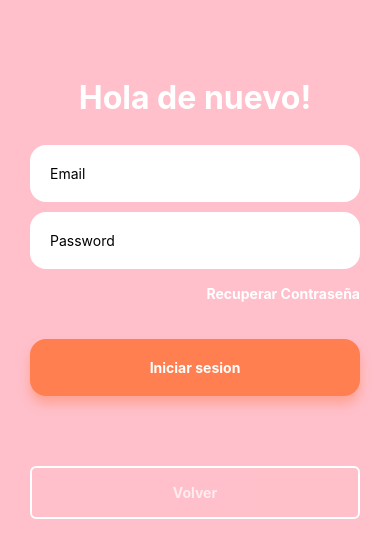
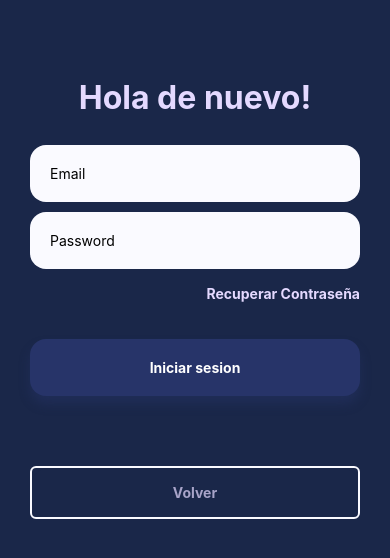
Before and after one commit to fatimaGisele/final-am-act4a-altamirano, a React Native app: screen /SignIn in a window 390 px wide. Shown: the top 558 px of the page. Built offline with nearby package versions, Linux system fonts and the light colour scheme.

Commit message:
trabajando en los estilos

```diff
--- a/Components/EventOfADay.js
+++ b/Components/EventOfADay.js
@@ -45,7 +45,7 @@ export default function EventOfADay({day,month,year,returnTo}){
 
 const styles = StyleSheet.create({
     card: {
-      backgroundColor: 'pink',
+      backgroundColor: '#1a2749',
     },
     view:{
       marginTop: 40,
@@ -56,31 +56,32 @@ const styles = StyleSheet.create({
       padding:150,
       width: '100%',
       height: '10%',
-      borderRadius: 10,
+      borderRadius: 16,
+      alignSelf:'center'
     },
     title: {
       fontSize: 30,
       fontWeight: "bold",
-      color: "#fff",
+      color: "#e4d9ff",
       marginTop: 10,
     },
     description: {
       fontSize: 16,
-      color: "#eee",
+      color: "#fafaff",
       textAlign: 'center',
       margin: 20,
     },
     date: {
       fontSize: 20,
       fontWeight: "bold",
-      color: "white",
+      color: "#e4d9ff",
       marginBottom: 10,
     },
     buttonContainer:{
       flexDirection: 'row',
       width: '100%',
       borderWidth: 2,
-      borderColor: 'white',
+      borderColor: '#fafaff',
       borderRadius: 6,
       backgroundColor:'',
       marginTop: 40,
@@ -91,9 +92,11 @@ const styles = StyleSheet.create({
       alignItems: 'center',
       padding:16,
       borderRadius: 6,
+      backgroundColor: '#1a2749',
+      opacity: '70%'
   },
   buttonText:{
       fontWeight: "bold",
-      color: 'white'
+      color: '#e4d9ff'
   }
   });
--- a/Components/Main.js
+++ b/Components/Main.js
@@ -56,7 +56,7 @@ export default function ApodCard({navigation}) {
 
 const styles = StyleSheet.create({
   card: {
-    backgroundColor: 'pink',
+    backgroundColor: '#1a2749',
   },
   view:{
     marginTop: 40,
@@ -67,31 +67,32 @@ const styles = StyleSheet.create({
     padding:150,
     width: '100%',
     height: '10%',
-    borderRadius: 10,
+    borderRadius: 16,
+    alignSelf: 'center'
   },
   title: {
     fontSize: 30,
     fontWeight: "bold",
-    color: "#fff",
+    color: "#e4d9ff",
     marginTop: 10,
   },
   description: {
     fontSize: 16,
-    color: "#eee",
+    color: "#fafaff",
     textAlign: 'center',
     margin: 20,
   },
   date: {
     fontSize: 20,
     fontWeight: "bold",
-    color: "white",
+    color: "#e4d9ff",
     marginBottom: 10,
   },
   buttonContainer:{
     flexDirection: 'row',
     width: '100%',
     borderWidth: 2,
-    borderColor: 'white',
+    borderColor: '#fafaff',
     borderRadius: 6,
     backgroundColor:'',
     marginTop: 40,
@@ -102,9 +103,11 @@ button:{
     alignItems: 'center',
     padding:16,
     borderRadius: 6,
+    backgroundColor: '#1a2749',
+    opacity: '70%'
 },
 buttonText:{
     fontWeight: "bold",
-    color: 'white'
+    color: '#e4d9ff'
 }
 });
--- a/Components/MyDatePicker.js
+++ b/Components/MyDatePicker.js
@@ -10,6 +10,7 @@ export default function MyDatePicker({navigation}){
 
    const date = new Date();
     const [hide, setHide] = useState(false);
+    const [showBtn, setShowBtn] = useState(true);
     const [visible, setVisible] = useState(false);
     const [day, setDay] =useState(date.getDate());
     const [month, setMonth] =useState(date.getMonth()+1);
@@ -23,6 +24,7 @@ export default function MyDatePicker({navigation}){
         }else{
             setMonth(selectedDate.getMonth()+1);
         }
+        setShowBtn(false);
         setVisible(false);
         setHide(true);
     }
@@ -32,6 +34,7 @@ export default function MyDatePicker({navigation}){
     }
 
     const returnTo=()=>{
+        setShowBtn(true);
         setVisible(false);
         setHide(false);
     }
@@ -42,7 +45,7 @@ export default function MyDatePicker({navigation}){
             <View style={styles.view}>
                 <View style={styles.buttonContainer}>
                     <TouchableOpacity onPress={toShow} style={styles.button}>
-                    <Text style={styles.buttonText}>Elige una fecha y descubre el evento astronomico de ese dia</Text>
+                   { !showBtn &&<Text style={styles.buttonText}>Elige una fecha y descubre el evento astronomico de ese dia</Text>}
                     </TouchableOpacity>
                     {visible && <DateTimePicker value={date}  onChange={pickDay}/>}
                     {hide && <EventOfADay day={day} month={month} year={year} returnTo={returnTo}/>}
@@ -57,7 +60,7 @@ export default function MyDatePicker({navigation}){
 
 const styles = StyleSheet.create({
     card: {
-        backgroundColor: 'pink',
+        backgroundColor: '#1a2749',
       },
       view:{
         marginTop: 40,
@@ -67,7 +70,7 @@ const styles = StyleSheet.create({
         flexDirection: 'row',
         width: '100%',
         borderWidth: 2,
-        borderColor: 'white',
+        borderColor: '#fafaff',
         borderRadius: 6,
         backgroundColor:'',
         marginTop: 40,
@@ -78,9 +81,11 @@ const styles = StyleSheet.create({
         alignItems: 'center',
         padding:16,
         borderRadius: 6,
+        backgroundColor: '#1a2749',
+        opacity: '70%'
     },
     buttonText:{
         fontWeight: "bold",
-        color: 'white'
+        color: '#e4d9ff'
     }
 })
--- a/Components/Register.js
+++ b/Components/Register.js
@@ -73,14 +73,14 @@ const styles = StyleSheet.create({
     view:{
         paddingHorizontal: 30,
         paddingTop: 80,
-        backgroundColor: 'pink'
+        backgroundColor: '#1a2749'
     },
     title:{
         fontSize: 32,
         fontWeight: "bold",
         textAlign: 'center',
         lineHeight: 35,
-        color: 'white',
+        color: '#e4d9ff',
         marginBottom: 40
     },
     body:{
@@ -89,13 +89,13 @@ const styles = StyleSheet.create({
         lineHeight: 23,
         fontWeight: "medium",
         alignItems: 'center',
-        color: 'white',
+        color: '#e4d9ff',
     },
     buttonContainer:{
         flexDirection: 'row',
         width: '100%',
         borderWidth: 2,
-        borderColor: 'white',
+        borderColor: '#fafaff',
         borderRadius: 6,
         backgroundColor:'',
         marginTop: 40,
@@ -108,21 +108,21 @@ const styles = StyleSheet.create({
     },
     buttonText:{
         fontWeight: "bold",
-        color: 'white'
+        color: '#e4d9ff'
     },
     input:{
-        backgroundColor:'white',
+        backgroundColor:'#fafaff',
         padding:20,
         borderRadius:16,
         marginBottom: 10,
     },
     registerButton:{
-        backgroundColor:'coral',
+        backgroundColor:'#273469',
         padding: 20,
         borderRadius:16,
         alignItems: 'center',
         marginVertical: 30,
-        shadowColor: 'coral',
+        shadowColor: '#273469',
         shadowOffset: {
             width: 0,
             height: 8,
--- a/Components/SignIn.js
+++ b/Components/SignIn.js
@@ -55,7 +55,7 @@ const styles = StyleSheet.create({
     view:{
         paddingHorizontal: 30,
         paddingTop: 80,
-        backgroundColor: 'pink',
+        backgroundColor: '#1a2749',
         width: '100%',
     },
     title:{
@@ -63,7 +63,7 @@ const styles = StyleSheet.create({
         fontWeight: "bold",
         textAlign: 'center',
         lineHeight: 35,
-        color: 'white',
+        color: '#e4d9ff',
         paddingBottom: 30,
     },
     body:{
@@ -72,13 +72,13 @@ const styles = StyleSheet.create({
         lineHeight: 23,
         fontWeight: "medium",
         alignItems: 'center',
-        color: 'white',
+        color: '#e4d9ff',
     },
     buttonContainer:{
         flexDirection: 'row',
         width: '100%',
         borderWidth: 2,
-        borderColor: 'white',
+        borderColor: '#fafaff',
         borderRadius: 6,
         backgroundColor:'',
         marginTop: 40,
@@ -86,28 +86,28 @@ const styles = StyleSheet.create({
     button:{
         flex: 1,
         alignItems: 'center',
-        backgroundColor: 'pink',
+        backgroundColor: '#1a2749',
         opacity: '70%',
         padding:16,
         borderRadius: 16,
     },
     buttonText:{
         fontWeight: "bold",
-        color: 'white'
+        color: '#e4d9ff'
     },
     input:{
-        backgroundColor:'white',
+        backgroundColor:'#fafaff',
         padding:20,
         borderRadius:16,
         marginBottom: 10,
     },
     SignInButton:{
-        backgroundColor:'coral',
+        backgroundColor:'#273469',
         padding: 20,
         borderRadius:16,
         alignItems: 'center',
         marginVertical: 30,
-        shadowColor: 'coral',
+        shadowColor: '#273469',
         shadowOffset: {
             width: 0,
             height: 8,
```
